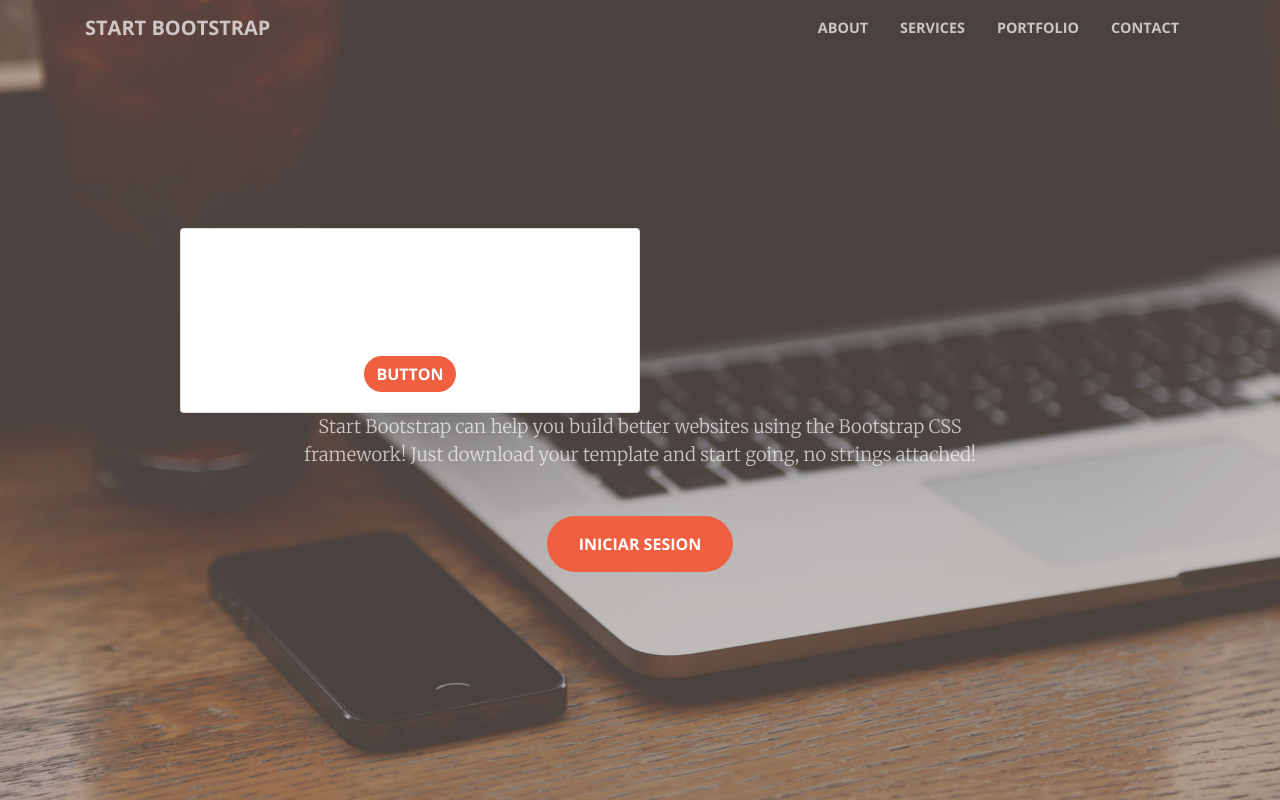
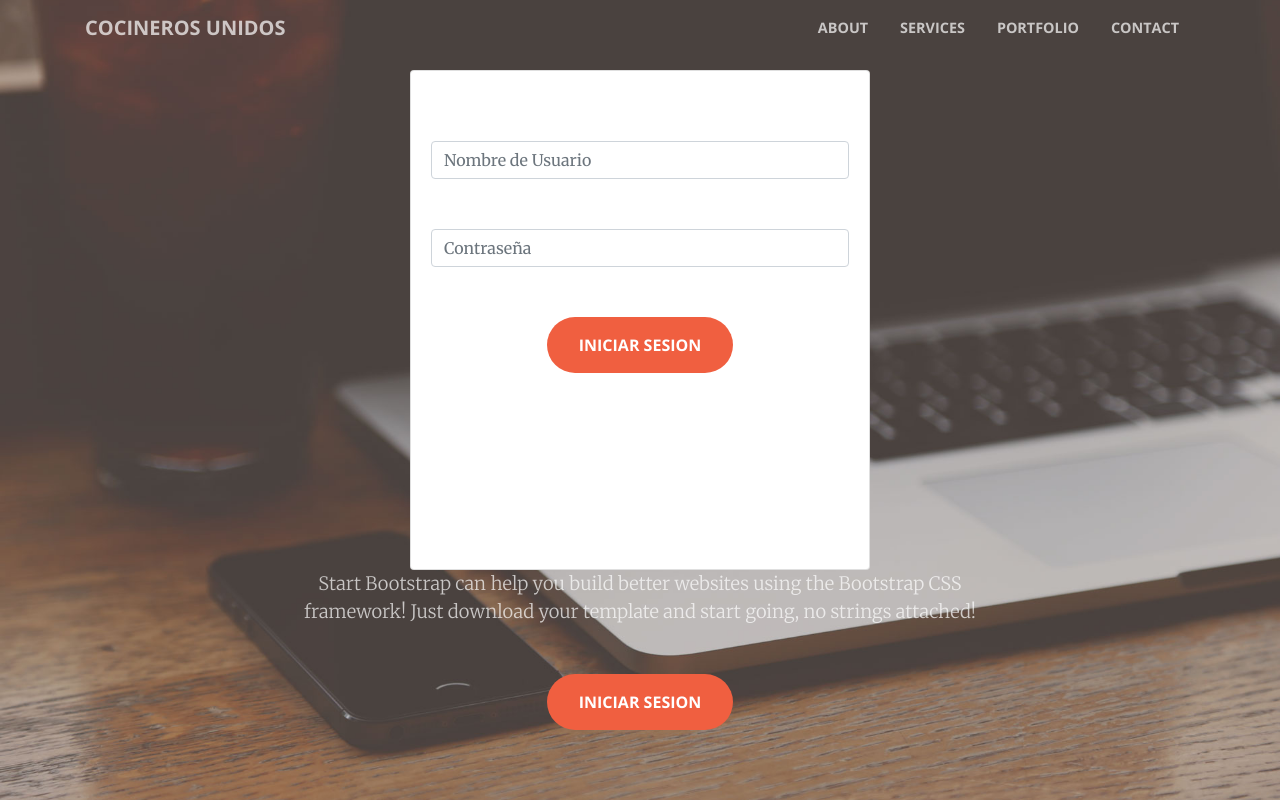
Before and after one commit to Danny43/Cocineros-Unidos, a PHP site: page /iniciarSesion.php in a window 1280 px wide. Run offline with PHP 8.4, Linux system fonts and the light colour scheme.

Commit message:
creacion del formulario login

```diff
--- a/DB/CRUD/ComposicionCRUD.php
+++ b/DB/CRUD/ComposicionCRUD.php
@@ -89,7 +89,7 @@ include_once '/../Connection.php';
         $sql = "DELETE FROM composicion WHERE ingrediente_nombre = ? AND receta_nombre = ?";
 
         $stmt = $this->miConexion->prepare($sql);
-        $stmt->bind_param("s", $usuario->nombre);
+        $stmt->bind_param("ss", $composicion->ingrediente_nombre->nombre, $composicion->receta_nombre->nombre);
         $ok = $stmt->execute();
 
         $this->desconectar();
--- a/iniciarSesion.php
+++ b/iniciarSesion.php
@@ -8,7 +8,7 @@
         <meta name="description" content="">
         <meta name="author" content="">
 
-        <title>Creative - Start Bootstrap Theme</title>
+        <title>Iniciar Sesion | Cocineros Unidos</title>
 
         <!-- Bootstrap core CSS -->
         <link href="vendor/bootstrap/css/bootstrap.min.css" rel="stylesheet">
@@ -24,6 +24,21 @@
         <!-- Custom styles for this template -->
         <link href="css/creative.min.css" rel="stylesheet">
 
+        <style>
+            .tarjetaInicioSesion{
+
+                margin: auto;
+                height: 500px;
+
+
+            }
+            .separacion{
+                margin-top: 50px;
+            }
+
+        </style>
+
+
     </head>
 
     <body id="page-top">
@@ -31,7 +46,7 @@
         <!-- Navigation -->
         <nav class="navbar navbar-expand-lg navbar-light fixed-top" id="mainNav">
             <div class="container">
-                <a class="navbar-brand js-scroll-trigger" href="#page-top">Start Bootstrap</a>
+                <a class="navbar-brand js-scroll-trigger" href="#page-top">Cocineros Unidos</a>
                 <button class="navbar-toggler navbar-toggler-right" type="button" data-toggle="collapse" data-target="#navbarResponsive" aria-controls="navbarResponsive" aria-expanded="false" aria-label="Toggle navigation">
                     <span class="navbar-toggler-icon"></span>
                 </button>
@@ -58,11 +73,13 @@
             <div class="container my-auto">
                 <div class="row">
                     <div class="col-lg-10 mx-auto">
-                        <div class="card w-50">
+                        <div class="card w-50 tarjetaInicioSesion">
                             <div class="card-body">
-                                <h5 class="card-title">Card title</h5>
-                                <p class="card-text">With supporting text below as a natural lead-in to additional content.</p>
-                                <a href="#" class="btn btn-primary">Button</a>
+                                <div class="tarjetaFormulario">
+                                    <input type="text" class="form-control separacion" placeholder="Nombre de Usuario" aria-label="Username" aria-describedby="basic-addon1">
+                                    <input type="password" class="form-control separacion" placeholder="Contraseña" aria-describedby="basic-addon1">
+                                    <a class="btn btn-primary btn-xl js-scroll-trigger separacion" href="#about">Iniciar Sesion</a>
+                                </div>
                             </div>
                         </div>
                     </div>
```
